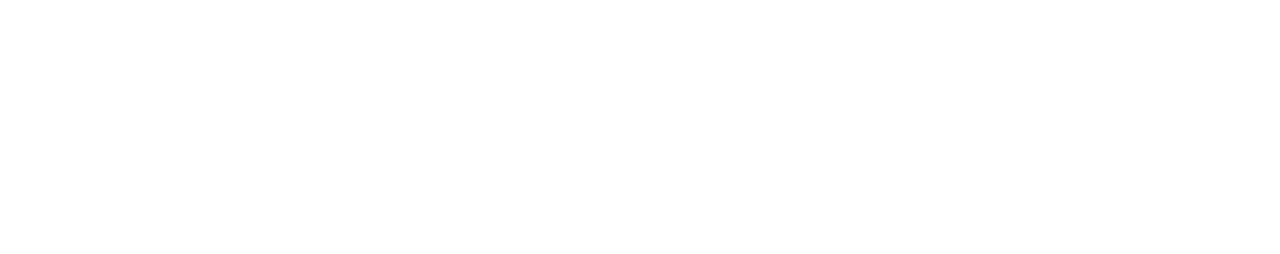
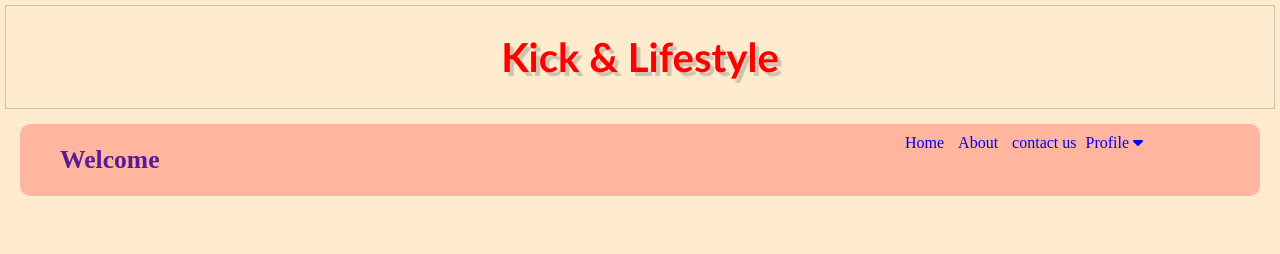
Before and after one commit to Timley53/store, a plain HTML site: page index.html in a window 1280 px wide. Drawn offline with Linux system fonts and the light colour scheme.

Commit message:
header and nav

```diff
--- a/index.html
+++ b/index.html
@@ -5,12 +5,43 @@
     <meta http-equiv="X-UA-Compatible" content="IE=edge">
     <meta name="viewport" content="width=device-width, initial-scale=1.0">
     <link rel="stylesheet" href="./style.css">
-    <title>Document</title>
+    <link rel="stylesheet" href="./fontawesome-free-6.1.1-web/css/all.css">
+    <title>Kick store</title>
 
 </head>
 <body>
     <div class="container">
+        <div class="grid-item-1 header">
+            <h1>Kick & Lifestyle</h1>
+        </div>
+        <div class="grid-item-2 nav">
+            <h2>Welcome</h2>
+            <div class="nav-link">
+                <a href="#">Home</a>
+                <a href="#">About</a>
+                <a href="#">contact us</a>
+                <span class="profile">
+                    Profile
+                    <i class="fa-solid fa-caret-down"></i>
+                    <div class="drop">
+                        <a href="#">account</a>
+                        <a href="#">settings</a>
+                        <a href="#">log-out</a>
+                    </div>
+                </span>
 
+            </div>
+        </div>
+
+        <div class="grid-item-3 content">
+            <div class="leftscroll">
+
+            </div>
+            <div class="product">
+
+            </div>
+
+        </div>
 
     </div>
 </body>
--- a/style.css
+++ b/style.css
@@ -0,0 +1,89 @@
+body{
+    margin: 0;
+    padding: 0;
+    background-color: blanchedalmond;
+}
+
+.container{
+    display: grid;
+    grid-template-columns: 100%;
+    grid-auto-rows: minmax(40px,auto);
+    margin: 5px;
+
+}
+
+.header{
+    display: flex;
+    justify-content: center;
+    border: rgba(128, 128, 128, 0.39) 1px solid ;
+}
+
+.header h1{
+    font-weight: bold;
+    font-size: 2.5rem;
+    color: red;
+    font-family: 'Trebuchet MS', 'Lucida Sans Unicode', 'Lucida Grande', 'Lucida Sans', Arial, sans-serif;
+    text-shadow: 4px 4px 1px rgba(128, 128, 128, 0.39);
+}
+
+.nav{
+    margin: 15px;
+    display: flex;
+    justify-content: space-between;
+    position: relative;
+    background-color: rgba(255, 0, 0, 0.233);
+    border-radius: 10px;
+}
+
+.nav h2{
+    color: rgb(91, 27, 151);
+    font-size: 1.6rem;
+    margin-left: 40px;
+    align-items: center;
+}
+.nav-link{
+    /* background-color: red; */
+    width: 350px;
+    height: 20px;
+    padding: 10px;
+
+
+    position: relative;
+    color: blue;
+}
+.nav-link>a{
+    padding: 5px;
+    text-decoration: none;
+}
+
+.nav-link>a:hover{
+    color: red;
+    text-decoration: underline;
+}
+
+.nav-link .profile{
+    /* background-color: black; */
+    position: relative;
+
+}
+
+.profile .drop {
+    display: none;
+    position: absolute;
+    margin-left: 190px;
+}
+
+.profile .drop a{
+    display: block;
+    padding: 10px;
+    background-color: rgba(0, 255, 255, 0.479);
+    text-decoration: none;
+}
+
+.profile .drop a:hover{
+    background-color: antiquewhite;
+    color: black;
+}
+.profile:hover .drop{
+    display: block;
+}
```
